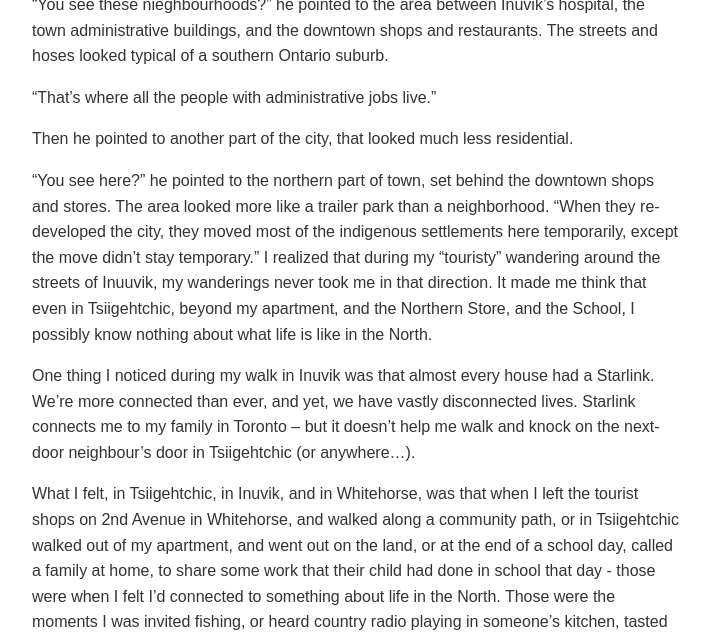
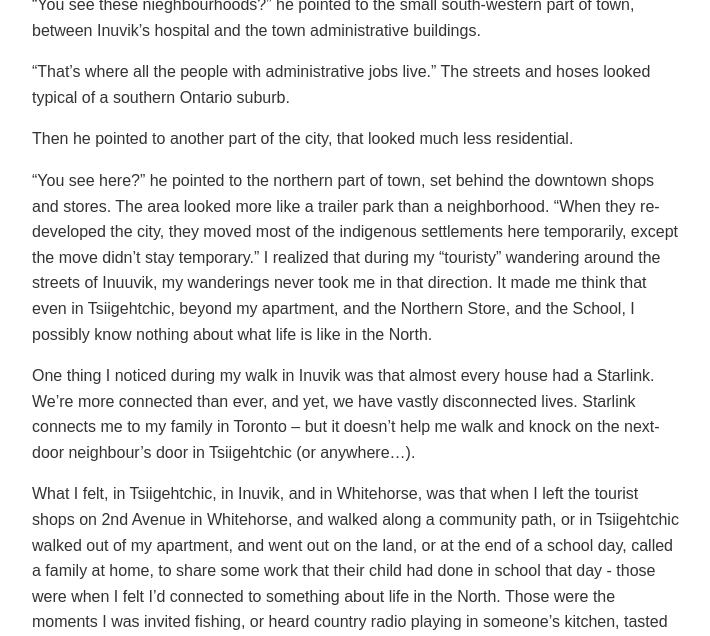
Before and after one commit to lkirk121/lkirk121.github.io, a Jekyll site: the page built from _posts/2024-12-23-Home-for-the-Holidays.md, in a window 1280 px wide and 900 px high, scrolled down 2242 px, cut to the strip 264-900 px from the top of the window. Shown: the whole strip, without its empty margins (283-993 px from the left). Built offline with Jekyll 4.4.1, drawn with Linux system fonts in a browser that asks for light colours.

Commit message:
Update 2024-12-23-Home-for-the-Holidays.md

```diff
--- a/_posts/2024-12-23-Home-for-the-Holidays.md
+++ b/_posts/2024-12-23-Home-for-the-Holidays.md
@@ -20,9 +20,9 @@ While I was at Inuvik Airport, I was looking at a birds-eye view map of the town
 
 ![Inuvik](https://www.dropbox.com/scl/fi/fz6nyyi4d35gvfjo276kd/635799088846949044_Final.jpg?rlkey=abrhhkro78ylc1i98kj0x7ri4&st=l74e96ky&raw=1)
 
-“You see these nieghbourhoods?” he pointed to the area between Inuvik’s hospital, the town administrative buildings, and the downtown shops and restaurants. The streets and hoses looked typical of a southern Ontario suburb.
+“You see these nieghbourhoods?” he pointed to the small south-western part of town, between Inuvik’s hospital and the town administrative buildings.
 
-“That’s where all the people with administrative jobs live.”
+“That’s where all the people with administrative jobs live.” The streets and hoses looked typical of a southern Ontario suburb.
 
 Then he pointed to another part of the city, that looked much less residential.
 
```
